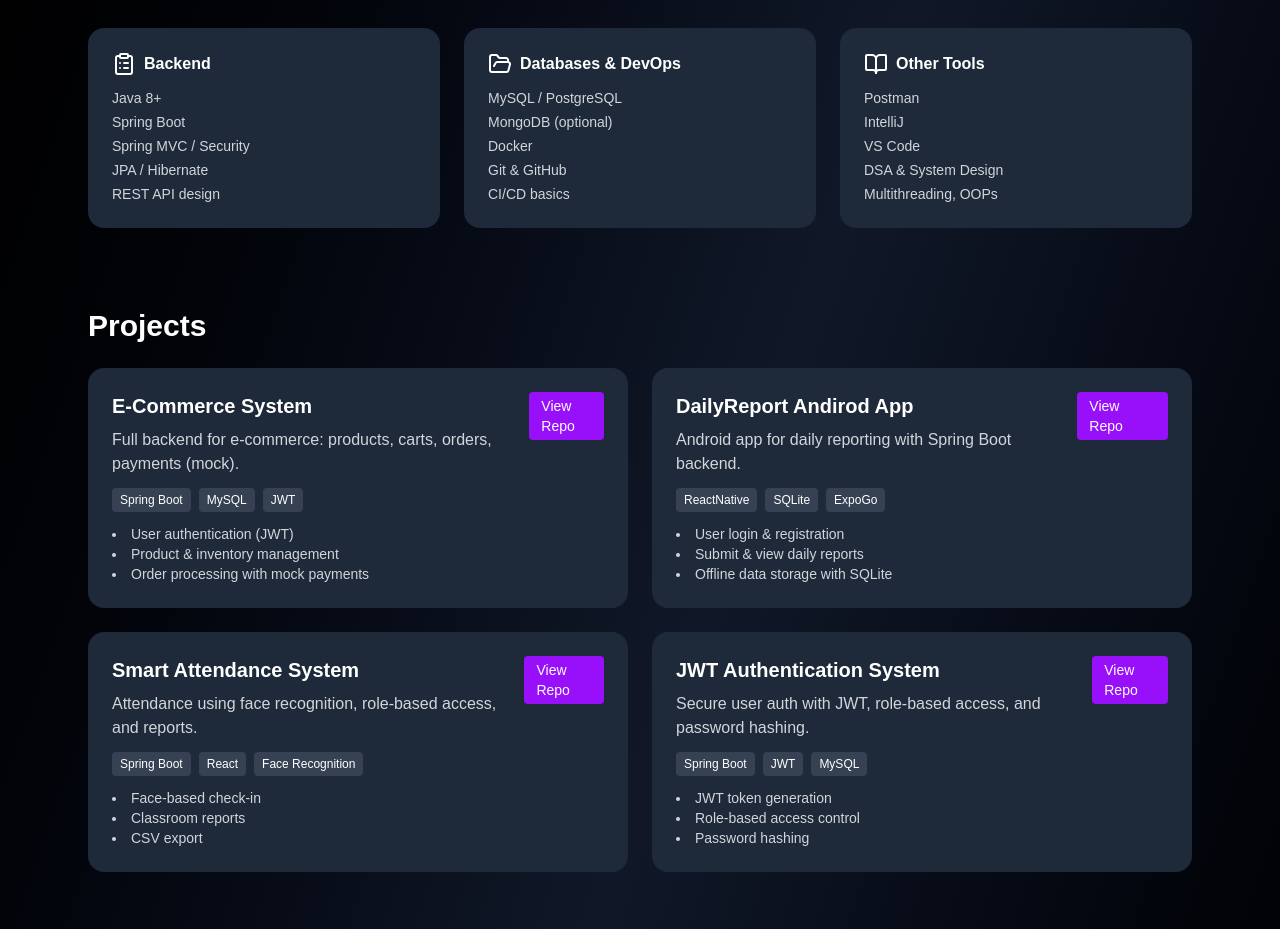
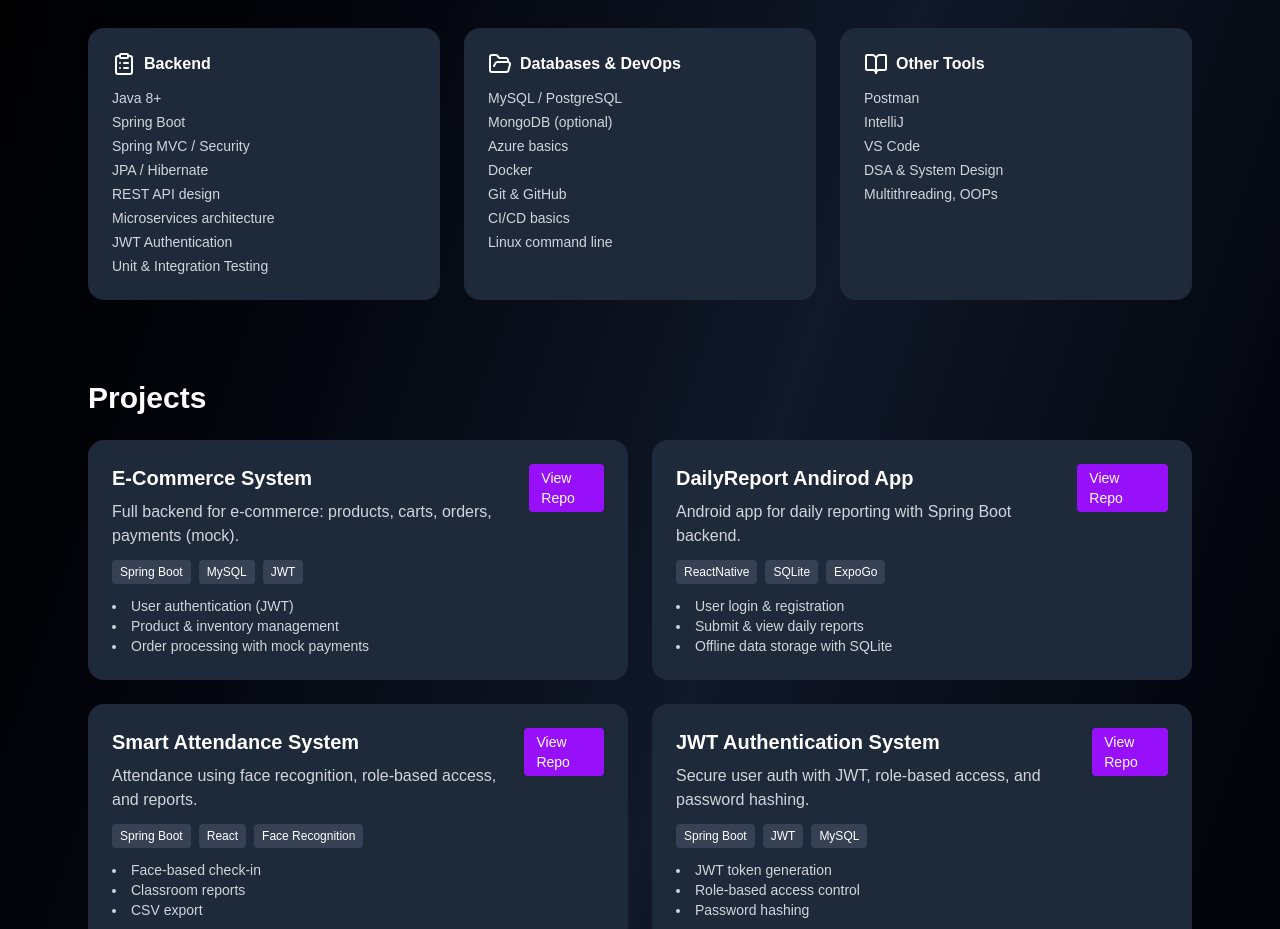
Before and after one commit to JavaDeveloper-Sinku/sinku-portfolio, a Next.js app: page / in a window 1280 px wide. Shown: the part 1060-1989 px from the top of the page. Built offline with nearby package versions, Linux system fonts and the light colour scheme.

Commit message:
small changes

```diff
--- a/app/page.tsx
+++ b/app/page.tsx
@@ -200,6 +200,9 @@
                 <li>Spring MVC / Security</li>
                 <li>JPA / Hibernate</li>
                 <li>REST API design</li>
+                <li>Microservices architecture</li>
+                <li>JWT Authentication</li>
+                <li>Unit & Integration Testing</li>
               </ul>
             </div>
 
@@ -208,9 +211,11 @@
               <ul className="text-gray-300 space-y-1 text-sm">
                 <li>MySQL / PostgreSQL</li>
                 <li>MongoDB (optional)</li>
+                <li>Azure basics</li>
                 <li>Docker</li>
                 <li>Git & GitHub</li>
                 <li>CI/CD basics</li>
+                <li>Linux command line</li>
               </ul>
             </div>
 
```
